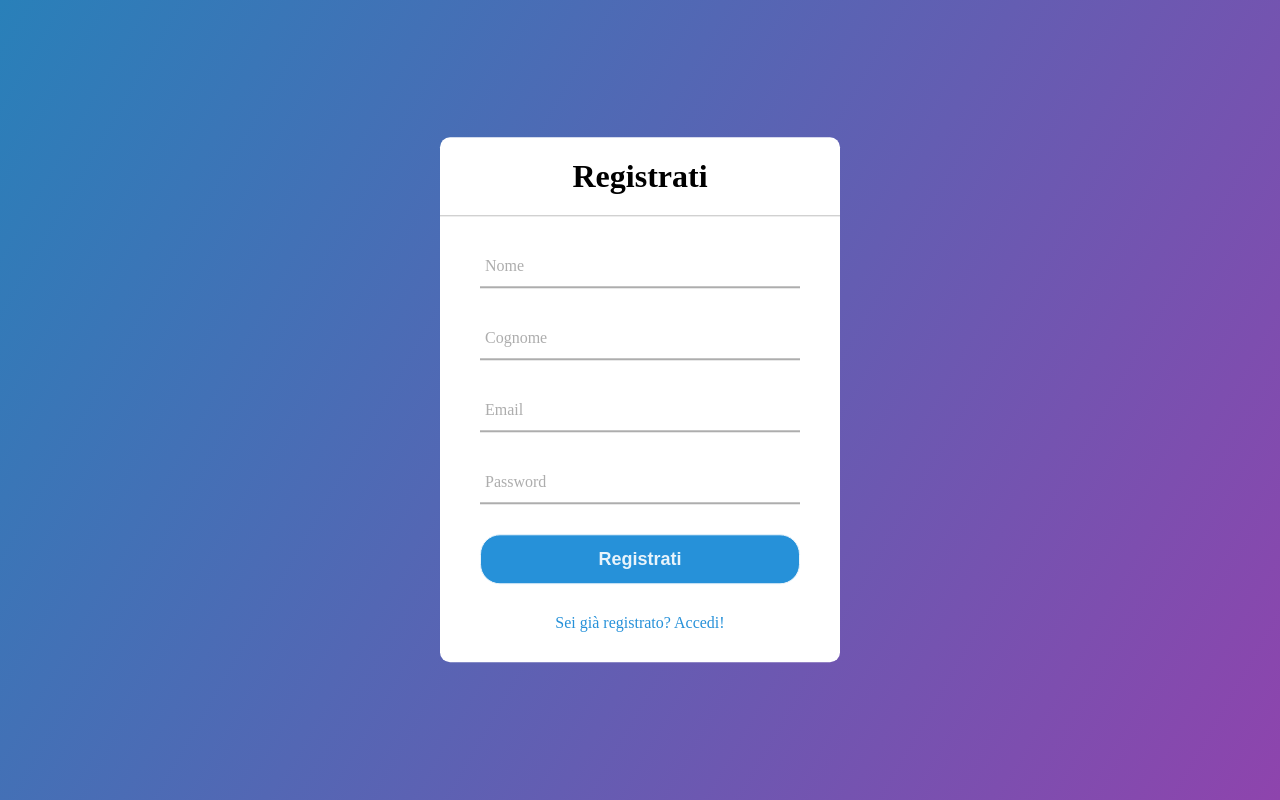
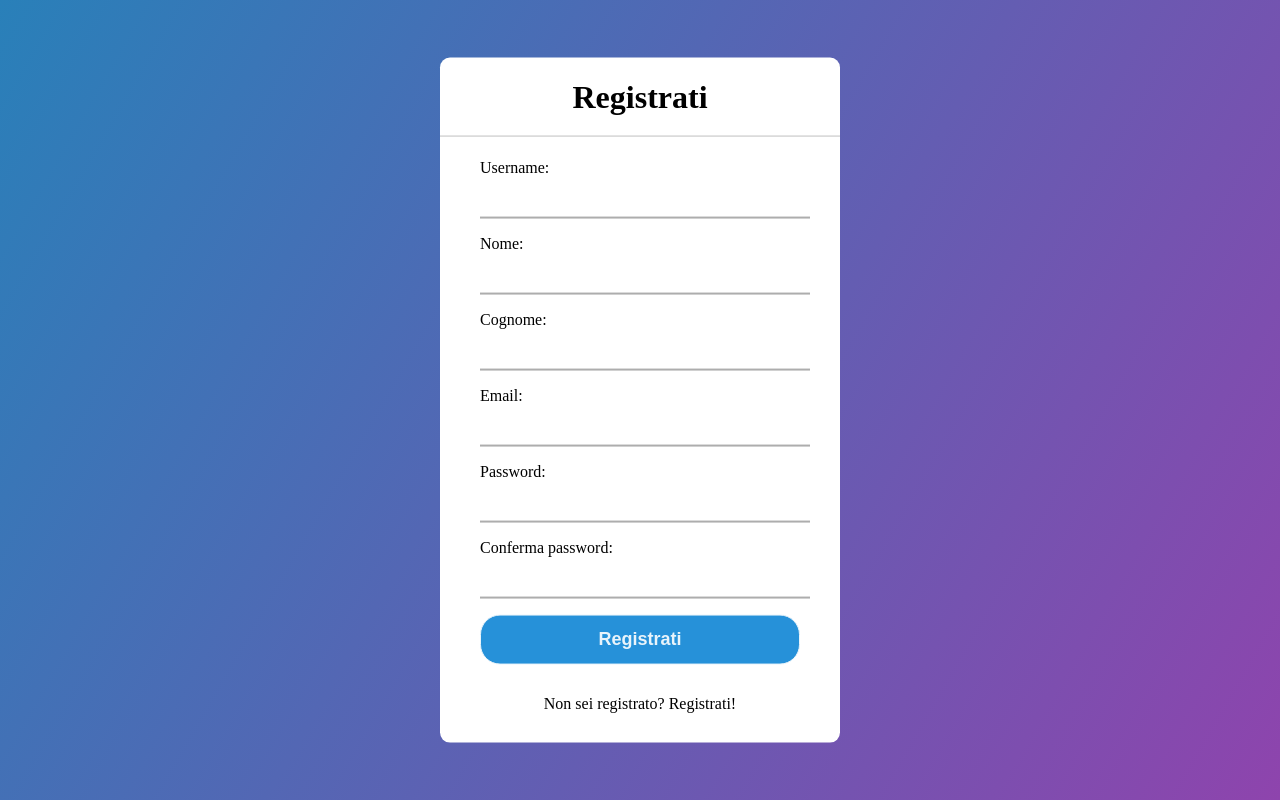
Before and after one commit to danielelurani/gruppi-di-viaggio, a Django app: page /organizzatoreViaggi/signup in a window 1280 px wide. Run offline with Django 4.2, Linux system fonts and the light colour scheme.

Commit message:
Implementato form di registrazione

```diff
--- a/sitoProgettoIsw/organizzatoreViaggi/admin.py
+++ b/sitoProgettoIsw/organizzatoreViaggi/admin.py
@@ -1,5 +1,5 @@
 from django.contrib import admin
-from .models import User
+from .models import CustomUser
 
 # Register your models here.
-admin.site.register(User)
+admin.site.register(CustomUser)
--- /dev/null
+++ b/sitoProgettoIsw/organizzatoreViaggi/forms.py
@@ -0,0 +1,61 @@
+from django.contrib.auth.forms import UserCreationForm
+from django import forms
+from django.contrib.auth.models import User
+from django.forms import ModelForm, TextInput, PasswordInput, EmailInput
+from .models import CustomUser
+
+class CreateUserForm(UserCreationForm):
+
+    password1 = forms.CharField(
+        label = "Password",
+        widget = forms.PasswordInput(attrs = {
+            'class':'textField',
+            'type':'password',}),
+    )
+    password2 = forms.CharField(
+        label = "Conferma password",
+        widget = forms.PasswordInput(
+            attrs = {
+                'class':'textField',
+                'type':'password',
+                }),
+    )
+
+    class Meta:
+        model = CustomUser
+        fields = [
+            'username',
+            'first_name',
+            'last_name',
+            'email',
+            'password1',
+            'password2'
+        ]
+        labels = {
+            'username': 'Username',
+            'first_name': 'Nome',
+            'last_name': 'Cognome',
+            'email': 'Email'
+        }
+        widgets = {
+            'username': TextInput(attrs={
+                'class': "textField"
+            }),
+            'first_name': TextInput(attrs={
+                'class': "textField"
+            }),
+            'last_name': TextInput(attrs={
+                'class': "textField"
+            }),
+            'email': EmailInput(attrs={
+                'class': "textField"
+            })
+        }
+
+    def __init__(self, *args, **kwargs):
+        super().__init__(*args, **kwargs)
+        #self.fields['password1'].label = 'Password'
+        #self.fields['password2'].label = 'Conferma password'
+        self.fields['password1'].help_text = None
+        self.fields['password2'].help_text = None
+        self.fields['username'].help_text = None
--- a/sitoProgettoIsw/organizzatoreViaggi/models.py
+++ b/sitoProgettoIsw/organizzatoreViaggi/models.py
@@ -1,12 +1,17 @@
 from django.db import models
+from django.contrib.auth.models import AbstractUser
 
 # Create your models here.
 
-class User(models.Model):
+class CustomUser(AbstractUser):
+    username = models.CharField(max_length=30, null=False, primary_key=True)
+    email = models.EmailField(max_length=20, unique=True)
+
+""" class User(models.Model):
     nome = models.CharField(max_length=20)
     cognome = models.CharField(max_length=20)
     password = models.CharField(max_length=32)
     email = models.CharField(max_length=20)
 
     def __str__(self):
-        return self.nome + " " + self.cognome
+        return self.nome + " " + self.cognome """
--- a/sitoProgettoIsw/organizzatoreViaggi/static/css/login.css
+++ b/sitoProgettoIsw/organizzatoreViaggi/static/css/login.css
@@ -96,6 +96,7 @@ input[type="submit"]:hover{
   border-color: #2691d9;
   transition: .5s;
 }
+
 .signupLink{
   margin: 30px 0;
   text-align: center;
--- /dev/null
+++ b/sitoProgettoIsw/organizzatoreViaggi/static/css/signup.css
@@ -0,0 +1,93 @@
+body {
+    margin: 0;
+    padding: 0;
+    background: linear-gradient(120deg, #2980b9, #8e44ad);
+    height: 100vh;
+    overflow: hidden;
+}
+
+.signupFormContainer{
+
+    position: absolute;
+    top: 50%;
+    left: 50%;
+    transform: translate(-50%, -50%);
+    width: 400px;
+    background: white;
+    border-radius: 10px;
+}
+
+.signupFormContainer h1{
+
+    text-align: center;
+    padding: 0 0 20px 0;
+    border-bottom: 1px solid silver;
+}
+
+.signupFormContainer form{
+
+    padding: 0 40px;
+    box-sizing: border-box;
+}
+
+form.textField{
+
+    position: relative;
+    border-bottom: 2px solid #adadad;
+    margin: 30px 0;
+}
+
+input.textField{
+
+    width: 100%;
+    padding: 0 5px;
+    height: 40px;
+    font-size: 16px;
+    border: none;
+    background: none;
+    outline: none;
+    position: relative;
+    border-bottom: 2px solid #adadad;
+}
+
+label.textField{
+
+    position: absolute;
+    top: 50%;
+    left: 5px;
+    color: #adadad;
+    transform: translateY(-50%);
+    font-size: 16px;
+    pointer-events: none;
+}
+
+input[type="submit"]{
+    width: 100%;
+    height: 50px;
+    border: 1px solid;
+    background: #2691d9;
+    border-radius: 20px;
+    font-size: 18px;
+    color: #e9f4fb;
+    font-weight: 700;
+    cursor: pointer;
+    outline: none;
+  }
+  input[type="submit"]:hover{
+    border-color: #2691d9;
+    transition: .5s;
+  }
+
+  .signupLink{
+    margin: 30px 0;
+    text-align: center;
+    font-size: 16px;
+    color: #666666;
+  }
+  .signupLink a{
+    color: black;
+    text-decoration: none;
+  }
+  .signupLink a:hover{
+    text-decoration: underline;
+  }
--- a/sitoProgettoIsw/organizzatoreViaggi/templates/organizzatoreViaggi/signup.html
+++ b/sitoProgettoIsw/organizzatoreViaggi/templates/organizzatoreViaggi/signup.html
@@ -9,15 +9,32 @@
 
         <meta charset="UTF-8">
         <title>Registrati</title>
-        <link rel="stylesheet" href="{% static 'css/login.css'%}">
+        <link rel="stylesheet" href="{% static 'css/signup.css'%}">
 
     </head>
 
     <body>
 
-        <div class="loginFormContainer">
+        <div class="signupFormContainer">
 
             <h1>Registrati</h1>
+
+            <form method="POST" action="">
+                {% csrf_token %}
+                {{form.as_p}}
+
+                <input type="submit" value="Registrati">
+
+                <div class="signupLink">
+
+                    <a href="{% url 'login' %}">Non sei registrato? Registrati!</a>
+
+                </div>
+
+            </form>
+
+
+            <!--<h1>Registrati</h1>
 
             <form method="post">
 
@@ -56,7 +73,7 @@
                     <a href="{% url 'login' %}">Sei già registrato? Accedi!</a>
 
                 </div>
-            </form>
+            </form>-->
 
         </div>
 
--- a/sitoProgettoIsw/organizzatoreViaggi/views.py
+++ b/sitoProgettoIsw/organizzatoreViaggi/views.py
@@ -1,4 +1,6 @@
 from django.shortcuts import render
+from django.contrib.auth.forms import UserCreationForm
+from .forms import CreateUserForm
 
 # Create your views here.
 
@@ -6,7 +8,15 @@ def login_view(request):
     return render(request, 'organizzatoreViaggi/login.html')
 
 def signup_view(request):
-    return render(request, 'organizzatoreViaggi/signup.html')
+    form = CreateUserForm()
+
+    if request.method == 'POST':
+        form = CreateUserForm(request.POST)
+        if form.is_valid():
+            form.save()
+
+    context = {'form': form}
+    return render(request, 'organizzatoreViaggi/signup.html', context)
 
 def userHomePage_view(request):
     return render(request, 'organizzatoreViaggi/userHomePage.html')
--- a/sitoProgettoIsw/sitoProgettoIsw/settings.py
+++ b/sitoProgettoIsw/sitoProgettoIsw/settings.py
@@ -100,6 +100,7 @@ AUTH_PASSWORD_VALIDATORS = [
     },
 ]
 
+AUTH_USER_MODEL = 'organizzatoreViaggi.CustomUser'
 
 # Internationalization
 # https://docs.djangoproject.com/en/4.2/topics/i18n/
```
Also changed, not shown: sitoProgettoIsw/db.sqlite3, sitoProgettoIsw/organizzatoreViaggi/migrations/0001_initial.py.
